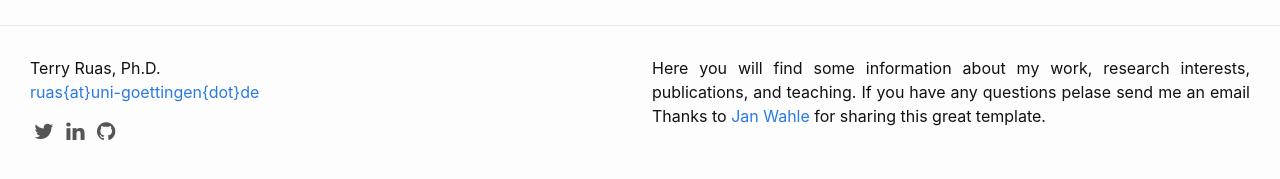
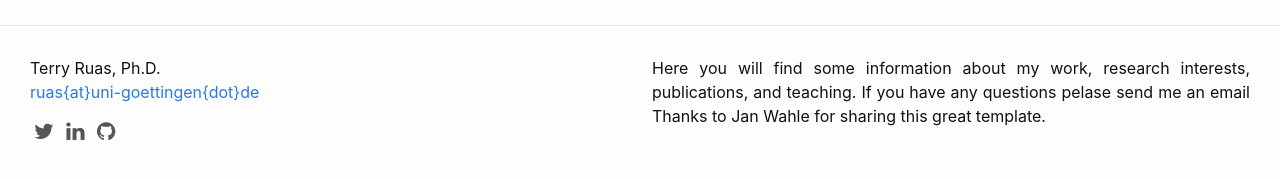
Before and after one commit to truas/truas, a Jekyll site: the page built from index.md, in a window 1280 px wide and 900 px high, scrolled down 2440 px. Shown: the part 664-843 px from the top of the window. Built offline with Jekyll 4.4.1, drawn with Linux system fonts in a browser that asks for light colours; part of the change alters nothing that is shown.

Commit message:
update link to jan

```diff
--- a/_config.yml
+++ b/_config.yml
@@ -7,7 +7,7 @@ description: > # this means to ignore newlines until "show_excerpts:"
 other_hobbies:
  I enjoy computers, great food, a good coffee, and other things.
 footer_notes:
-  Here you will find some information about my work, research interests, publications, and teaching. If you have any questions pelase send me an email Thanks to <a href="https://jpwahle.com/">Jan Wahle</a> for sharing this great template.
+  Here you will find some information about my work, research interests, publications, and teaching. If you have any questions pelase send me an email Thanks to Jan Wahle for sharing this great template.
 
 show_excerpts: true # set to true to show excerpts on the homepage
 
```
